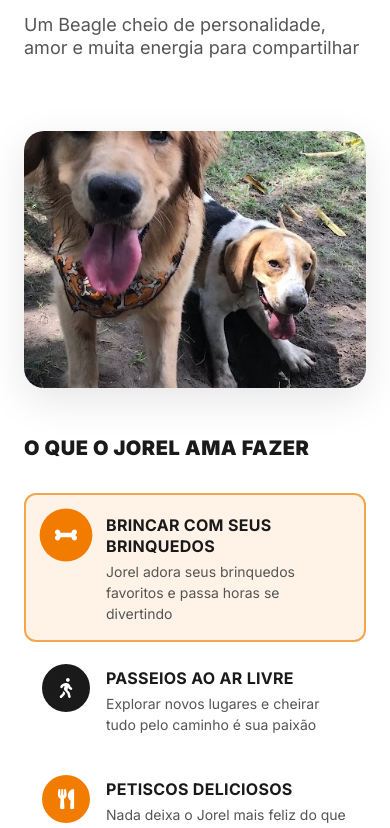
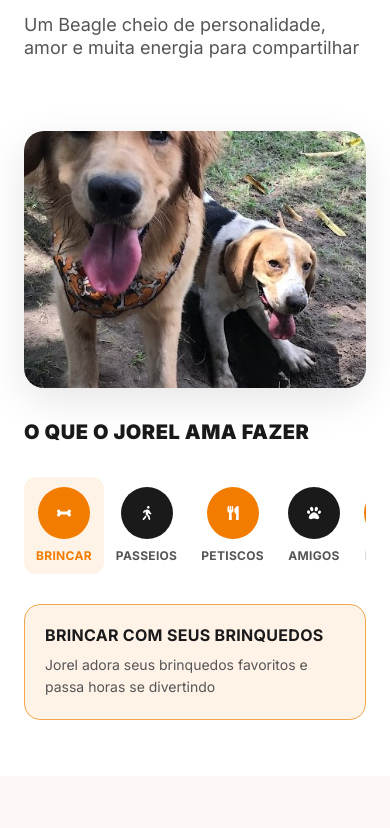
Before and after one commit to allysonxavier/Jorel.dev, a Next.js app: page / in a window 390 px wide. Shown: the part 780-1608 px from the top of the page. Built offline with nearby package versions, Linux system fonts and the light colour scheme.

Commit message:
feat(ui): add mobile scroll and improve sobre section layout
Introduced scrollable icons and detailed panels for mobile in the SobreSection. Enhanced responsive styles and adjusted layouts for better usability across devices.

```diff
--- a/src/components/organisms/SobreSection/index.tsx
+++ b/src/components/organisms/SobreSection/index.tsx
@@ -38,12 +38,14 @@ const SobreSection = () => {
               alt="Jorel"
               fill
               className={S.image}
-              sizes="(max-width: 900px) 100vw, 50vw"
+              sizes="(max-width: 768px) 100vw, 50vw"
             />
           </div>
 
-          <div>
+          <div className={S.features_col}>
             <h3 className={S.features_title}>O que o Jorel ama fazer</h3>
+
+            {/* Desktop: lista vertical */}
             <ul className={S.features_list}>
               {sobreFeatures.map((feature, i) => (
                 <li
@@ -57,12 +59,7 @@ const SobreSection = () => {
                   tabIndex={0}
                   onKeyDown={e => e.key === 'Enter' && setSelected(i)}
                 >
-                  <div
-                    className={clsx(
-                      S.feature_icon,
-                      S[`feature_icon--${feature.variant}`]
-                    )}
-                  >
+                  <div className={clsx(S.feature_icon, S[`feature_icon--${feature.variant}`])}>
                     <feature.icon />
                   </div>
                   <div className={S.feature_text}>
@@ -72,6 +69,30 @@ const SobreSection = () => {
                 </li>
               ))}
             </ul>
+
+            {/* Mobile: ícones em linha com scroll + painel de detalhe */}
+            <div className={S.features_mobile}>
+              <div className={S.icons_scroll}>
+                {sobreFeatures.map((feature, i) => (
+                  <button
+                    key={feature.title}
+                    className={clsx(S.icon_btn, i === selected && S['icon_btn--active'])}
+                    onClick={() => setSelected(i)}
+                    aria-label={feature.title}
+                  >
+                    <div className={clsx(S.icon_circle, S[`icon_circle--${feature.variant}`], i === selected && S['icon_circle--selected'])}>
+                      <feature.icon />
+                    </div>
+                    <span className={S.icon_label}>{feature.shortLabel}</span>
+                  </button>
+                ))}
+              </div>
+
+              <div className={S.detail_panel}>
+                <span className={S.detail_title}>{sobreFeatures[selected].title}</span>
+                <span className={S.detail_description}>{sobreFeatures[selected].description}</span>
+              </div>
+            </div>
           </div>
         </div>
       </div>
--- a/src/components/organisms/SobreSection/styles.module.css
+++ b/src/components/organisms/SobreSection/styles.module.css
@@ -144,10 +144,15 @@
   line-height: 1.5;
 }
 
+/* Mobile icon scroll — oculto no desktop */
+.features_mobile {
+  display: none;
+}
+
 @media (max-width: 768px) {
   .content {
     grid-template-columns: 1fr;
-    gap: 48px;
+    gap: 32px;
   }
 
   .image_wrapper {
@@ -155,4 +160,120 @@
     min-height: unset;
     aspect-ratio: 4 / 3;
   }
+
+  /* Oculta lista vertical, exibe layout mobile */
+  .features_list {
+    display: none;
+  }
+
+  .features_mobile {
+    display: flex;
+    flex-direction: column;
+    gap: 20px;
+  }
+
+  /* Row scrollável */
+  .icons_scroll {
+    display: flex;
+    gap: 0;
+    overflow-x: scroll;
+    padding-bottom: 10px;
+    scrollbar-width: thin;
+    scrollbar-color: var(--color-orange) var(--color-border);
+  }
+
+  .icons_scroll::-webkit-scrollbar {
+    height: 3px;
+  }
+
+  .icons_scroll::-webkit-scrollbar-track {
+    background: var(--color-border);
+    border-radius: 2px;
+  }
+
+  .icons_scroll::-webkit-scrollbar-thumb {
+    background: var(--color-orange);
+    border-radius: 2px;
+  }
+
+  /* Coluna de features — min-width: 0 permite o scroll funcionar dentro do grid */
+  .features_col {
+    min-width: 0;
+  }
+
+  /* Botão de ícone — padding uniforme em todos os estados para não deslocar vizinhos */
+  .icon_btn {
+    display: flex;
+    flex-direction: column;
+    align-items: center;
+    gap: 8px;
+    flex: 1 0 auto;
+    background: transparent;
+    border: none;
+    cursor: pointer;
+    padding: 10px 12px;
+    border-radius: var(--radius-12);
+    transition: background-color 0.2s ease;
+  }
+
+  .icon_btn--active {
+    background-color: var(--color-orange-light);
+  }
+
+  .icon_btn--active .icon_label {
+    color: var(--color-orange);
+  }
+
+  .icon_circle {
+    width: 52px;
+    height: 52px;
+    border-radius: var(--radius-full);
+    display: flex;
+    align-items: center;
+    justify-content: center;
+    font-size: 1.4rem;
+    color: var(--color-white);
+  }
+
+  .icon_circle--orange {
+    background-color: var(--color-orange);
+  }
+
+  .icon_circle--dark {
+    background-color: var(--color-black);
+  }
+
+  .icon_label {
+    font-size: var(--font-size-12);
+    font-weight: var(--font-weight-bold);
+    color: var(--color-text-secondary);
+    text-transform: uppercase;
+    letter-spacing: 0.3px;
+    white-space: nowrap;
+  }
+
+  /* Painel de detalhe */
+  .detail_panel {
+    background-color: var(--color-orange-light);
+    border: 1.5px solid var(--color-orange-border);
+    border-radius: var(--radius-16);
+    padding: 20px;
+    display: flex;
+    flex-direction: column;
+    gap: 8px;
+  }
+
+  .detail_title {
+    font-size: var(--font-size-16);
+    font-weight: var(--font-weight-bold);
+    color: var(--color-text-primary);
+    text-transform: uppercase;
+    letter-spacing: 0.3px;
+  }
+
+  .detail_description {
+    font-size: var(--font-size-14);
+    color: var(--color-text-secondary);
+    line-height: 1.6;
+  }
 }
--- a/src/constants/jorel.ts
+++ b/src/constants/jorel.ts
@@ -17,6 +17,7 @@ export const jorelPhotos = [
 
 export type SobreFeature = {
   icon: ComponentType
+  shortLabel: string
   title: string
   description: string
   variant: 'orange' | 'dark'
@@ -26,6 +27,7 @@ export type SobreFeature = {
 export const sobreFeatures: SobreFeature[] = [
   {
     icon: FaBone,
+    shortLabel: 'Brincar',
     title: 'Brincar com seus brinquedos',
     description: 'Jorel adora seus brinquedos favoritos e passa horas se divertindo',
     variant: 'orange',
@@ -33,6 +35,7 @@ export const sobreFeatures: SobreFeature[] = [
   },
   {
     icon: FaWalking,
+    shortLabel: 'Passeios',
     title: 'Passeios ao ar livre',
     description: 'Explorar novos lugares e cheirar tudo pelo caminho é sua paixão',
     variant: 'dark',
@@ -40,6 +43,7 @@ export const sobreFeatures: SobreFeature[] = [
   },
   {
     icon: FaUtensils,
+    shortLabel: 'Petiscos',
     title: 'Petiscos deliciosos',
     description: 'Nada deixa o Jorel mais feliz do que um petisco especial',
     variant: 'orange',
@@ -47,6 +51,7 @@ export const sobreFeatures: SobreFeature[] = [
   },
   {
     icon: FaPaw,
+    shortLabel: 'Amigos',
     title: 'Fazer novos amigos',
     description: 'Jorel é super sociável e adora conhecer outros cachorros e pessoas',
     variant: 'dark',
@@ -54,6 +59,7 @@ export const sobreFeatures: SobreFeature[] = [
   },
   {
     icon: FaBed,
+    shortLabel: 'Dormir',
     title: 'Dormir a tarde toda',
     description: 'Jorel consegue dormir em qualquer canto, de qualquer jeito, a qualquer hora',
     variant: 'orange',
```
